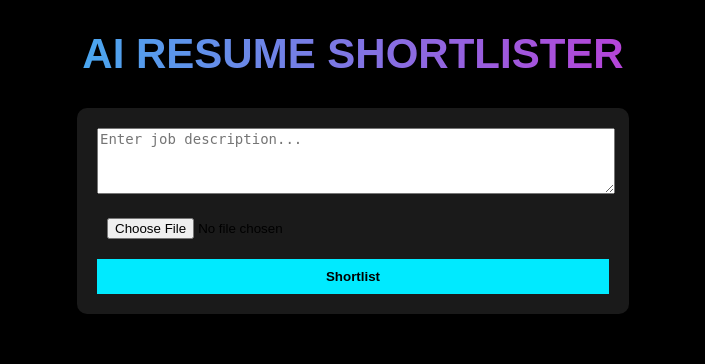
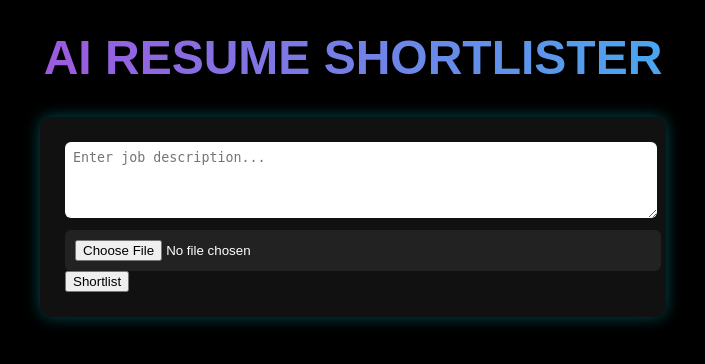
Before and after one commit to govindapasi/ai-resume-shortlist, a Flask app: page / in a window 1280 px wide. Shown: the top 364 px of the page, without its empty margins (287-992 px from the left). Run offline with Flask 3, Linux system fonts and the light colour scheme.

Commit message:
Update style.css

```diff
--- a/static/style.css
+++ b/static/style.css
@@ -1,40 +1,96 @@
 body {
-    font-family: Arial, sans-serif;
-    background: #000000; /* black */
+    background: #000;
+    font-family: Arial;
     margin: 0;
     padding: 0;
+    color: white;
 }
 
-/* Gradient title text */
+/* ---- Animated Gradient Title ---- */
 .gradient-text {
-    font-size: 42px;
+    font-size: 48px;
     font-weight: bold;
     text-align: center;
-    margin: 30px 0;
+    margin-top: 30px;
 
-    background: linear-gradient(to right, #00eaff, #ff00c8);
+    background: linear-gradient(90deg, #00eaff, #ff00c8, #00eaff);
+    background-size: 300%;
     -webkit-background-clip: text;
     -webkit-text-fill-color: transparent;
+
+    animation: slide 5s infinite;
 }
 
-.container {
-    width: 40%;
-    margin: auto;
-    background: #1a1a1a;
-    padding: 20px;
-    border-radius: 10px;
+@keyframes slide {
+    0% { background-position: 0%; }
+    50% { background-position: 100%; }
+    100% { background-position: 0%; }
 }
 
+/* ---- Container ---- */
+.container {
+    width: 45%;
+    margin: 30px auto;
+    background: #111;
+    padding: 25px;
+    border-radius: 12px;
+    box-shadow: 0 0 15px #00eaff55;
+}
+
+/* ---- Smaller Input Box ---- */
 textarea {
     width: 100%;
-    height: 60px;   /* smaller height */
-    font-size: 14px;
+    height: 60px;
+    padding: 8px;
+    border-radius: 6px;
+    border: none;
+    outline: none;
 }
 
-
-input, button {
+/* ---- Input File ---- */
+input[type="file"] {
     width: 100%;
     padding: 10px;
+    margin-top: 8px;
+    background: #222;
+    color: white;
+    border: none;
+    border-radius: 6px;
+}
+
+/* ---- Glowing Neon Button ---- */
+.glow-btn {
+    width: 100%;
+    margin-top: 15px;
+    padding: 12px;
+    font-size: 18px;
+    font-weight: bold;
+
+    background: #00eaff;
+    border: none;
+    color: black;
+    border-radius: 6px;
+
+    box-shadow: 0 0 12px #00eaff;
+    cursor: pointer;
+}
+
+.glow-btn:hover {
+    box-shadow: 0 0 20px #00eaff;
+}
+
+/* ---- Result Messages ---- */
+.msg {
+    font-size: 20px;
+    text-align: center;
+    margin-top: 20px;
+}
+
+.cg, .score {
+    text-align: center;
+    font-size: 18px;
+}
+
     margin-top: 10px;
 }
 
```
